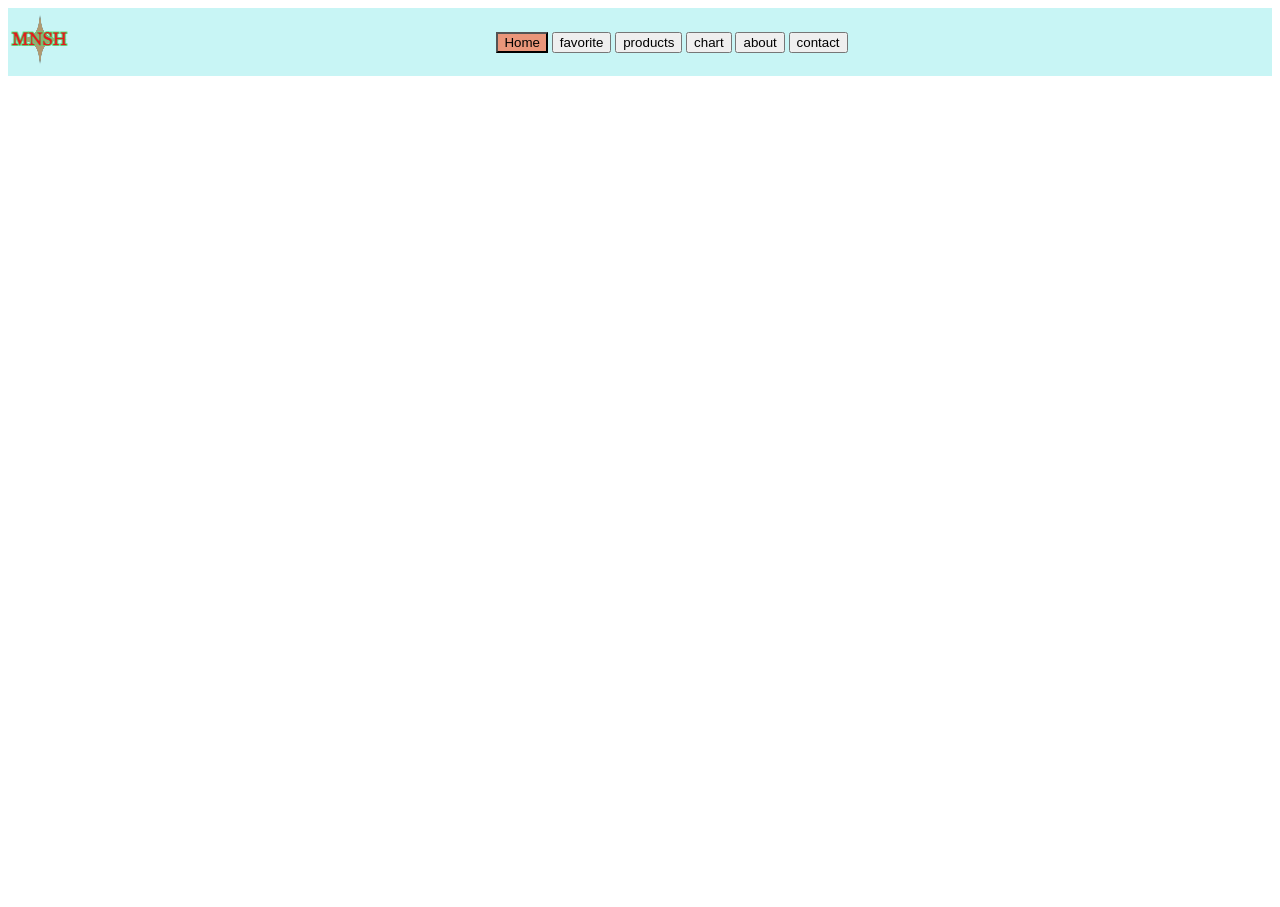
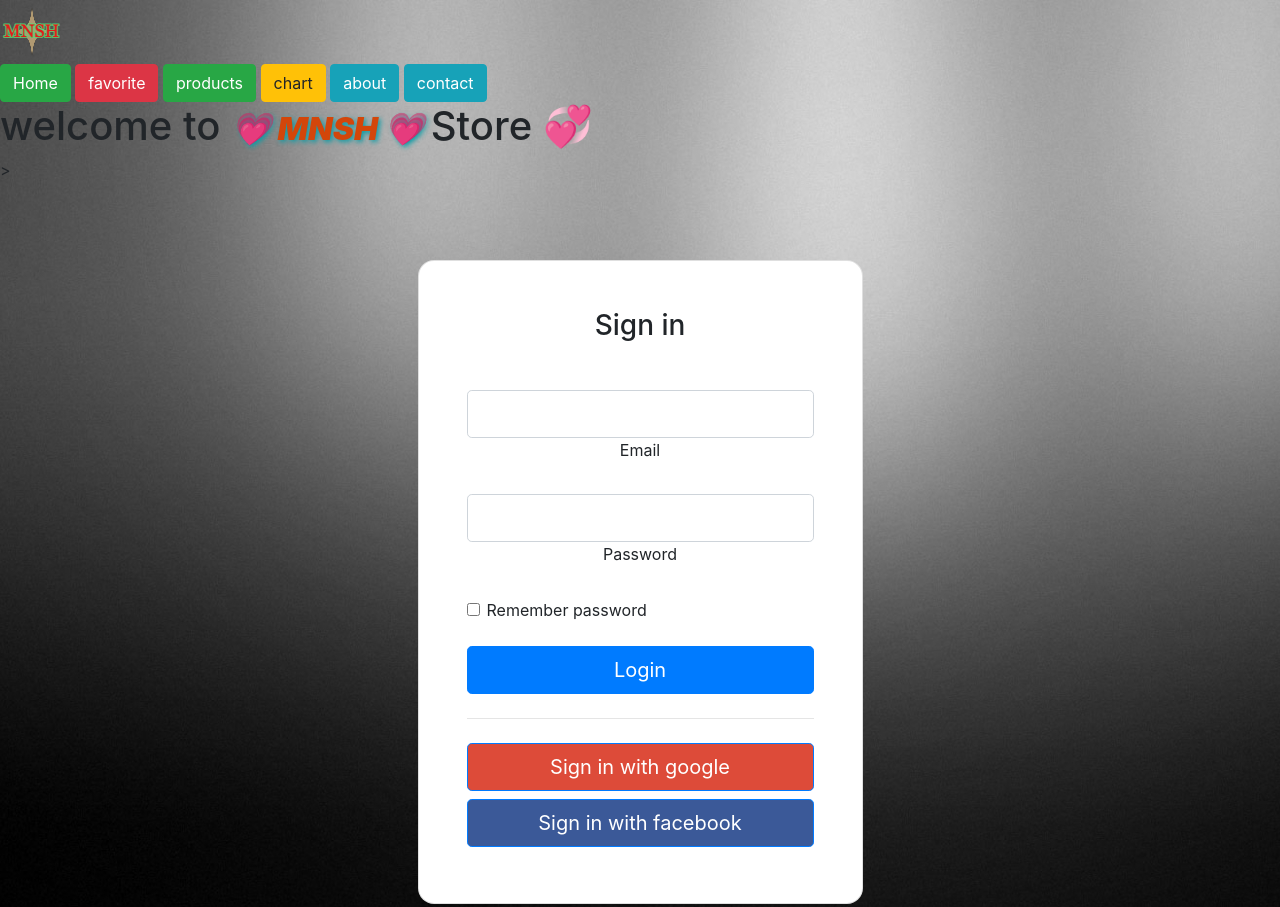
Before and after one commit to mohammadsh96/MNSH, a website: page index.html in a window 1280 px wide. Shown: the top 907 px of the page. Before the commit the page ends 800 px from the top, so only its background shows below. Drawn offline with nearby package versions, Linux system fonts and the light colour scheme.

Commit message:
login form

```diff
--- a/index.css
+++ b/index.css
@@ -1,27 +1,40 @@
-#navbar {
-    font-style: oblique;
-    font-family: 'Gill Sans', 'Gill Sans MT', Calibri, 'Trebuchet MS', sans-serif;
-    margin: auto;
-    display: inline-block;
+#logo{
+display: flex;
+background-color: rgb(14, 141, 0);
+justify-self: start;
+}
+
+.body{
+display: flex;
 
 
 }
-#headerNav {
-
-background-color: rgb(200, 245, 245);
-display: flex;
-align-items: center;
-
-}
-#logo{
+.box {
+   background-color: rgba(230, 230, 230, 0.795);
+  display: flex;
+  flex-direction: column;
+  justify-content:space-between;
+  /* align-items:center; */
+  border: 1px solid black;
+  padding: 1.8rem;
+  border-radius: 16px;
+  box-shadow: 0 0 4px 4px rgba(0, 0 , 0,0.2);
+  width: 130px;
+  height: 100px;
+  margin-left: inherit;
+  margin-top: 250px;
+  }
+  .S{
+    display: inline-flex;
 
 
+  }
+  #MNSH{
 
-background-color: brown;
+    font-style: italic;
+    font-size: xx-large;
+    color: rgb(211, 70, 10);
+    font-weight: 900;
+    text-shadow: 2px 2px 5px #0a9da7;
 
-}
-#home {
-
-    background-color: darksalmon;
-
-}
+    }
--- a/index.html
+++ b/index.html
@@ -1,29 +1,103 @@
 <!DOCTYPE html>
 <html lang="en">
-<head>
-    <meta charset="UTF-8">
-    <meta http-equiv="X-UA-Compatible" content="IE=edge">
-    <meta name="viewport" content="width=device-width, initial-scale=1.0">
-    <title>MNSH</title>
-</head>
+
+  <meta charset="UTF-8">
+  <meta http-equiv="X-UA-Compatible" content="IE=edge">
+  <meta name="viewport" content="width=device-width, initial-scale=1.0">
+  <title>MNSH</title>
+  <link rel="stylesheet" href="https://stackpath.bootstrapcdn.com/bootstrap/4.3.1/css/bootstrap.min.css" integrity="sha384-ggOyR0iXCbMQv3Xipma34MD+dH/1fQ784/j6cY/iJTQUOhcWr7x9JvoRxT2MZw1T" crossorigin="anonymous">
 <link rel="stylesheet" href="index.css">
-<div id="headerNav">
- <div class="logo">
-          <img src ="./pic/Untitled.png" >
-      </div>
-    <nav id="navbar">
-    <button id="home">Home</button>
-      <button id="favorite">favorite</button>
-      <button id="products">products</button>
-      <button id="chart">chart</button>
-      <button id="about">about</button>
-      <button id="contact">contact</button>
+<div class="logo">
+        <img src ="./pic/Untitled.png" > </div>
+        <div id="nav">
+  <nav id="navbar">
+    <!-- <button type="button" class="btn btn-primary">Primary</button>
+    <button type="button" class="btn btn-success">Success</button>
+    <button type="button" class="btn btn-info">Info</button>
+    <button type="button" class="btn btn-warning">Warning</button>
+    <button type="button" class="btn btn-danger">Danger</button>
+    <button type="button" class="btn btn-link">Link</button> -->
 
+    <a href="index.html"> <button type="button" class="btn btn-success"> Home </button> </a>
+
+  <a href="favorite.html"> <button type="button" class="btn btn-danger"> favorite </button> </a>
+
+    <button id="products" type="button" class="btn btn-success">products</button>
+
+    <button id="chart" type="button" class="btn btn-warning">chart</button>
+
+    <button id="about" type="button" class="btn btn-info">about</button>
+
+    <a href="contact.html"><button type="button" class="btn btn-info">contact</button></a>
 </nav>
-
 </div>
 
-<body>
+<head >
+   <h1>
+  welcome to <span id="MNSH">   &#128151;  MNSH &#128151;  </span> Store &#128158;
+ </h1>
+</head>
+
+
+
+<body style="background-image: url(./pic/EQTCv9.jpg); width: 100%; height: 100%;"> >
+
+<br>
+
+<section class="vh-100" style="height:auto;">
+  <div class="container py-5 h-100">
+    <div class="row d-flex justify-content-center align-items-center h-100">
+      <div class="col-12 col-md-8 col-lg-6 col-xl-5">
+        <div class="card shadow-2-strong" style="border-radius: 1rem;">
+          <div class="card-body p-5 text-center">
+
+            <h3 class="mb-5">Sign in</h3>
+
+            <div class="form-outline mb-4">
+              <input type="email" id="typeEmailX-2" class="form-control form-control-lg" />
+              <label class="form-label" for="typeEmailX-2">Email</label>
+            </div>
+
+            <div class="form-outline mb-4">
+              <input type="password" id="typePasswordX-2" class="form-control form-control-lg" />
+              <label class="form-label" for="typePasswordX-2">Password</label>
+            </div>
+
+            <!-- Checkbox -->
+            <div class="form-check d-flex justify-content-start mb-4">
+              <input class="form-check-input" type="checkbox" value="" id="form1Example3" />
+              <label class="form-check-label" for="form1Example3"> Remember password </label>
+            </div>
+
+            <button class="btn btn-primary btn-lg btn-block" type="submit">Login</button>
+
+            <hr class="my-4">
+
+            <button class="btn btn-lg btn-block btn-primary" style="background-color: #dd4b39;"
+              type="submit"><i class="fab fa-google me-2"></i> Sign in with google</button>
+            <button class="btn btn-lg btn-block btn-primary mb-2" style="background-color: #3b5998;"
+              type="submit"><i class="fab fa-facebook-f me-2"></i>Sign in with facebook</button>
+
+          </div>
+        </div>
+      </div>
+    </div>
+  </div>
+</section>
+
+ <!-- <div   class ="box" >
+  <input type="text"   placeholder="userName" />
+  <br>
+  <input type="password"  placeholder="password"/>
+  <br>
+  <div id="S">
+  <button > sign up &#128150; </button>
+  <button > sign in &#128150; </button>
+     </div>
+    </div> -->
+
 
 </body>
+
+
 </html>
--- /dev/null
+++ b/package.json
@@ -0,0 +1,6 @@
+{
+  "dependencies": {
+    "bootstrap": "^5.1.3",
+    "js-beautify": "^1.14.3"
+  }
+}
```
Also changed, not shown: favorite.html (added, +17 -0 lines), nav.html (added, +120 -0 lines), contact.html (added), index.js (added), pic/EQTCv9.jpg (added), pic/OIP.jpeg (added), products.html (added), 1 other file.
